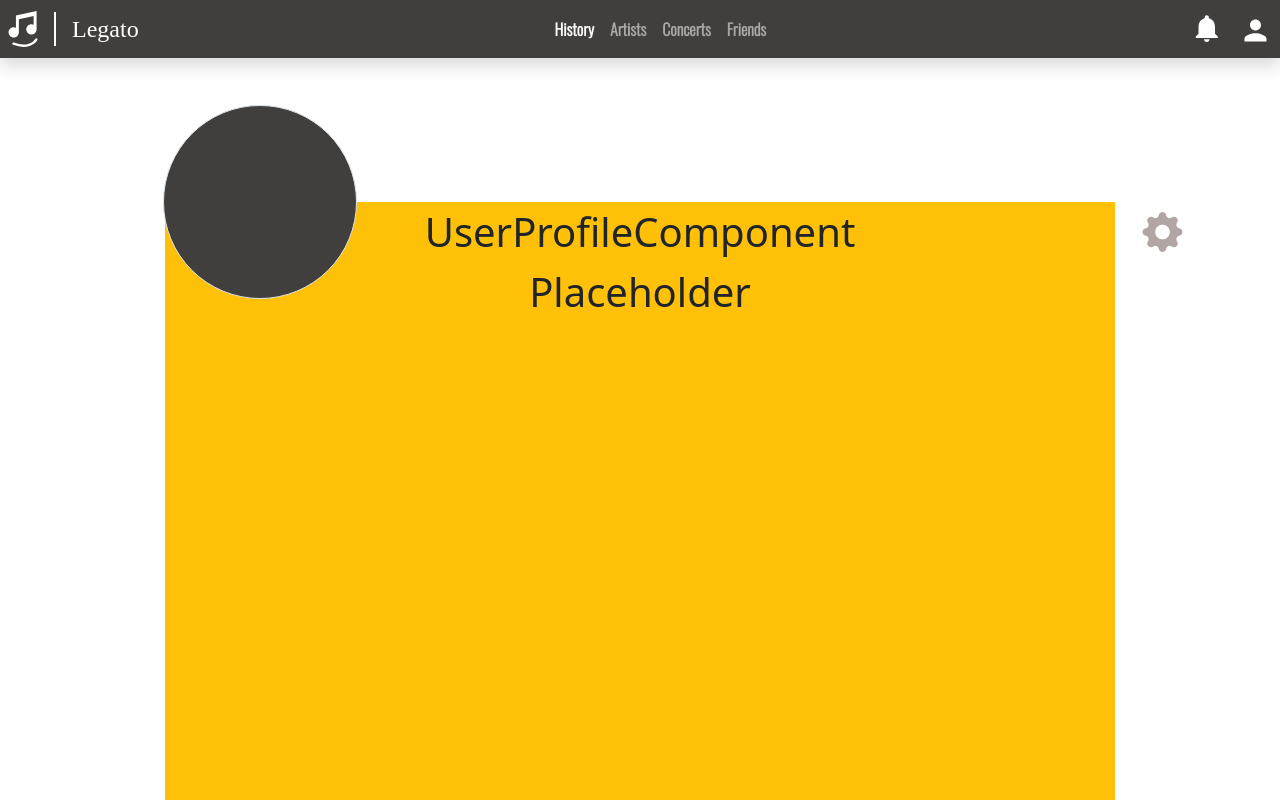
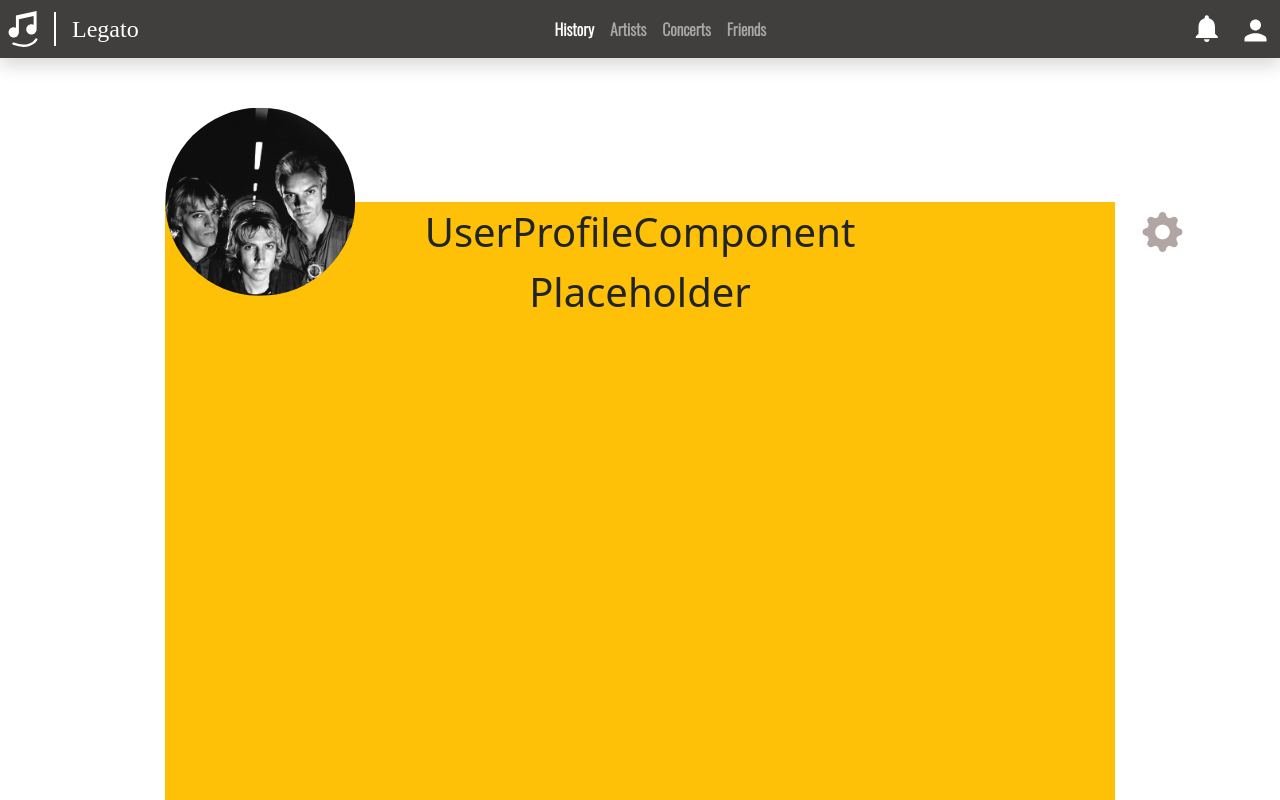
Before and after one commit to SDSC-Cali-Coders/Legato, a React (Create React App) app in the folder frontend/: page / in a window 1280 px wide. Shown: the top 800 px of the page. Built offline with nearby package versions, Linux system fonts and the light colour scheme; a web font is replaced by a local one.

Commit message:
Testing w/ and without pfp

```diff
--- a/frontend/src/index.js
+++ b/frontend/src/index.js
@@ -7,11 +7,14 @@ import App from './App';
 import MainView from './components/settings/MainView';
 import Navbar from './components/Navbar';
 
+import pfpImg from './assets/ThePolice.jpg';
+
 const root = ReactDOM.createRoot(document.getElementById('root'));
 root.render(
   <React.StrictMode>
     {/* <App/> */}
     <Navbar/>
+    <MainView img={pfpImg}/>
     <MainView/>
   </React.StrictMode>
 );
```
